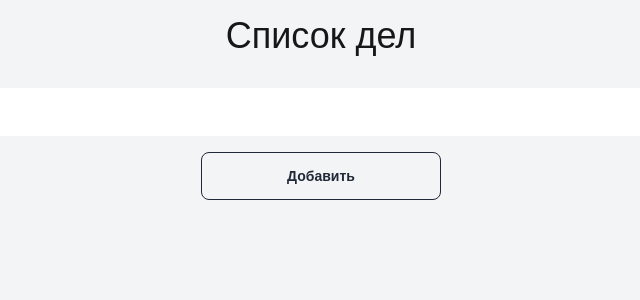
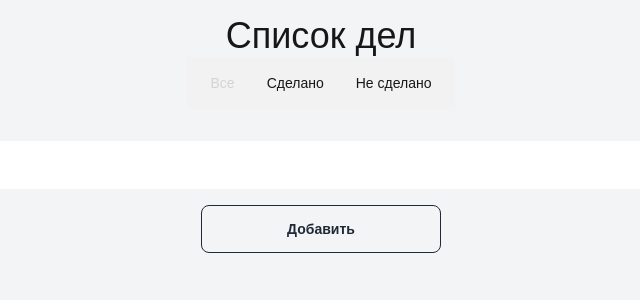
Before and after one commit to GoncharovMaksim/to-do-list, a Next.js app: page / in a window 1280 px wide. Shown: the top 300 px of the page, without its empty margins (319-959 px from the left). Built offline with nearby package versions, Linux system fonts and the light colour scheme.

Commit message:
добавлена фильтрация

```diff
--- a/app/page.tsx
+++ b/app/page.tsx
@@ -9,10 +9,12 @@ interface ToDoItem {
 
 export default function Home() {
 	const [toDoList, setToDoList] = useState<ToDoItem[]>([]);
-
+	const [filteredToDoList, setFilteredToDoList] = useState<ToDoItem[]>([]);
 	const [toDoListTitle, setToDoListTitle] = useState('');
 
 	const inputRef = useRef<HTMLInputElement>(null);
+	const [isCompleted, setIsCompleted] = useState<boolean>(false);
+	const [filterOn, setFilterOn] = useState<boolean>(false);
 
 	function addToDoItem() {
 		const item: ToDoItem = {
@@ -26,14 +28,6 @@ export default function Home() {
 		setToDoListTitle('');
 		inputRef.current?.focus();
 	}
-
-	useEffect(() => {
-		setToDoList(JSON.parse(localStorage.getItem('toDoList') || '[]'));
-	}, []);
-
-	useEffect(() => {
-		localStorage.setItem('toDoList', JSON.stringify(toDoList));
-	}, [toDoList]);
 
 	function deleteToDoItem(item: ToDoItem) {
 		const deletedItem = toDoList.filter(el => el.id !== item.id);
@@ -50,11 +44,50 @@ export default function Home() {
 		setToDoList(completedItem);
 	}
 
+	useEffect(() => {
+		setToDoList(JSON.parse(localStorage.getItem('toDoList') || '[]'));
+	}, []);
+
+	useEffect(() => {
+		localStorage.setItem('toDoList', JSON.stringify(toDoList));
+	}, [toDoList]);
+
+	useEffect(() => {
+		setFilteredToDoList(toDoList.filter(el => el.completed === isCompleted));
+	}, [toDoList, isCompleted]);
+
 
 	return (
 		<div className='container mx-auto p-4 items-center gap-4'>
 			<h1 className='text-4xl text-center'>Список дел</h1>
-
+			<div className='text-4xl text-center'>
+				<ul className='menu menu-horizontal bg-base-200'>
+					<li
+						onClick={() => setFilterOn(false)}
+						className={filterOn ? '' : 'disabled opacity-50'}
+					>
+						<a>Все</a>
+					</li>
+					<li
+						onClick={() => {
+							setIsCompleted(true);
+							setFilterOn(true);
+						}}
+						className={!filterOn || !isCompleted ? '' : 'disabled opacity-50'}
+					>
+						<a>Сделано</a>
+					</li>
+					<li
+						onClick={() => {
+							setIsCompleted(false);
+							setFilterOn(true);
+						}}
+						className={!filterOn || isCompleted ? '' : 'disabled opacity-50'}
+					>
+						<a>Не сделано</a>
+					</li>
+				</ul>
+			</div>
 			<form
 				onSubmit={e => {
 					e.preventDefault();
@@ -73,7 +106,7 @@ export default function Home() {
 				<button className='btn btn-outline min-w-60'>Добавить</button>
 			</form>
 
-			{toDoList.map((el, index) => {
+			{(filterOn ? filteredToDoList : toDoList).map((el, index) => {
 				return (
 					<div
 						key={el.id}
```
